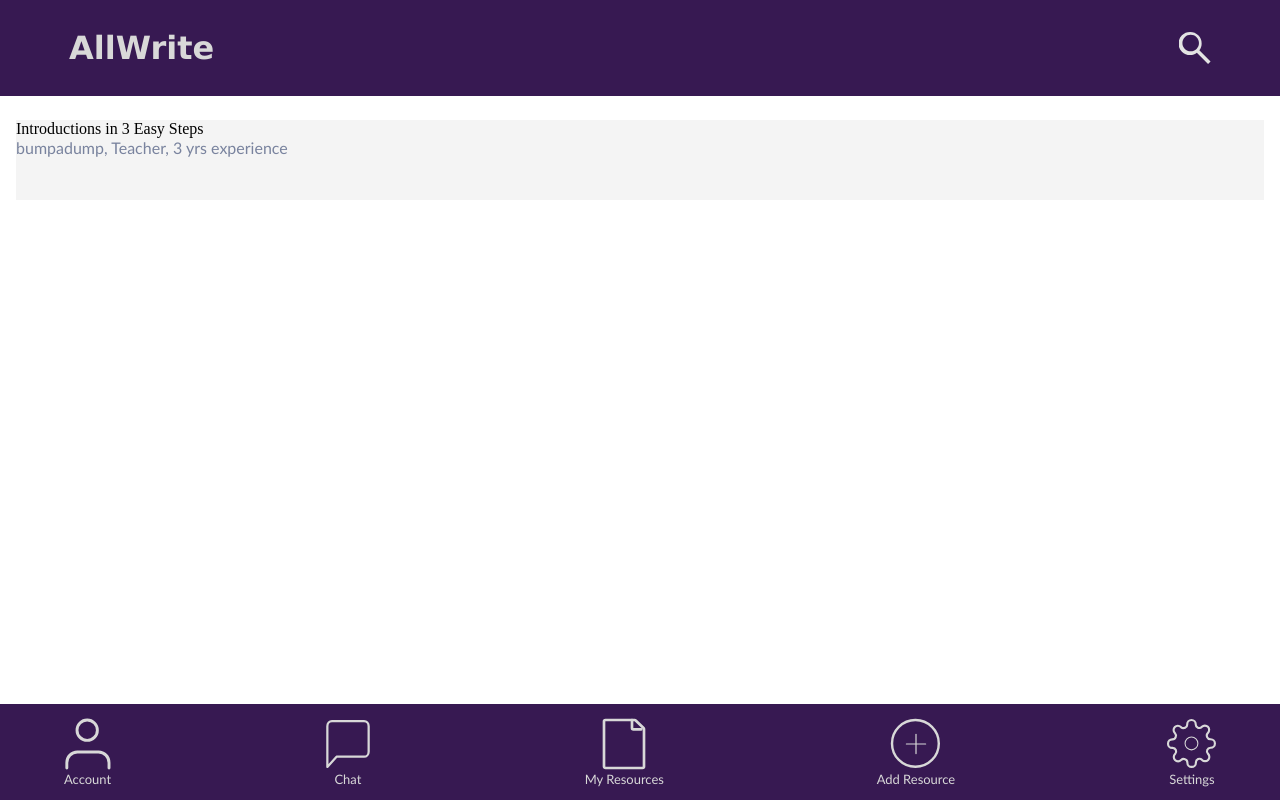
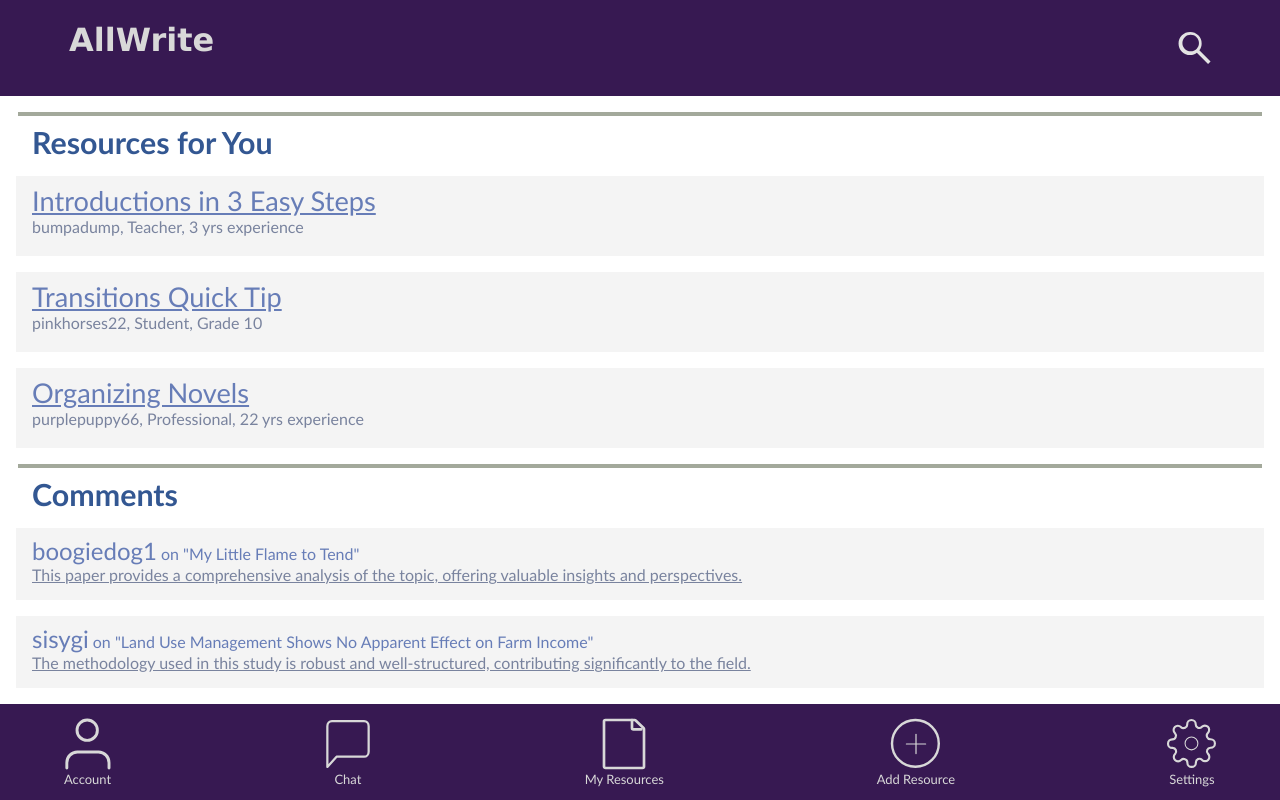
Before and after one commit to HaleyBelsher/allwrite, a plain HTML site: page index.html in a window 1280 px wide. Drawn offline with Linux system fonts and the light colour scheme; grey boxes are pictures that could not be loaded.

Commit message:
Completed Version
This is what I would like to turn in for my final project, if you are okay with it. It is a completed screen, and it has the basics of all things I was hoping to add.

I do have some follow-up questions, in hopes of continuing to learn to code.

1) How do I get the header to stop scrolling?
2)How do I get the SVGs to stop clipping when I don't have "overflow:visible" on them?
3) I'm happy with the amount of space below the h2s for now, but I was wondering how I might get it to be less if need be.
4) How do I get the second image to crop and not squish?

```diff
--- a/css/style.css
+++ b/css/style.css
@@ -14,31 +14,41 @@ html, body, main, div, section, article, aside, header, footer, table {
 
 svg {
     color:#d8d8d8;
-    /* I removed overflow visibility here */
+    overflow:visible;
+    /* I put the overflow visibility back because it never actually
+    left. I just had another svg section I didn't know about that
+    still had overflow. When I took it away, I couldn't get it to
+    stop clipping the edges of the SVGs. Not quite sure what to do
+    about that, but for now I'm not fixing what isn't broken.*/
 }
 
 h1 {
-    font-size: 2em;
+    font-size: 2rem;
     font-family: "Bangla MN", Geneva, Verdana, sans-serif;
     /* I added quote marks around two-word font names */
+}
+
+h2 {
+    padding:0;
+    margin:0;
+    font-size:1.9rem;
+    font-weight:900;
+    font-family:Avenir, Calibri, sans-serif;
+    padding-left:2rem;
+    color:#335792;
 }
 
 /*The period says that "site-header" is a class. The class refers
 more to the location of the text than the type of text it is.*/
 .site-header {
-    /*The background-color indicates what will be behind the text.
-    It is measured in hex.*/
-    /* z-index:1000; z-index has no effect on this element at this time (since it's not positioned) */
     padding-left:2.7dvw;
     padding-right:2.7dvw;
     height:12dvh;
     /* width:100%; this rule was causing width problems, better to let the browser handle width when you can */
     display:flex;
     justify-content:space-between;
-    align-items:center;
+    align-content:center;
     background-color:#371952;
-    /*The width indicates how much of the width of the screen will
-    be the background color.*/
     /*Overflow describes what happens to the text that goes beyond
     the container. Auto allows scrolling, but only shows scroll
     bars when necessary.*/
@@ -54,6 +64,7 @@ more to the location of the text than the type of text it is.*/
     max-width:1dvh; */
     width: 32px;
     height: auto;
+    overflow:visible;
 }
 
 /*This is to make a div for the body content*/
@@ -67,60 +78,63 @@ more to the location of the text than the type of text it is.*/
 
 /*This is the formatting for the resource articles*/
 .resource-box {
-    margin:1em;
-    height:5em;
+    margin:1rem;
+    height:5rem;
     background-color: #f4f4f4;
     box-sizing:border-box;
     display:flex;
     flex-direction:column;
 }
 
+.c-box {
+    margin:1rem;
+    height:4.5rem;
+    background-color: #f4f4f4;
+    box-sizing:border-box;
+    display:flex;
+    flex-direction:column;
+}
+
+/*This is to make a div for in-line text in the comments section*/
+.wrap-iblock {
+    display:inline-block;
+    padding-top:.5rem;
+}
+
 
 /*This is the formatting for the text included on the homepage.*/
 /*Titles of resources only*/
 .resource-title {
-position:relative;
-margin:3%;
-padding-top:30%;
+padding-top:.5rem;
+padding-left:1rem;
 font-size:1.7em;
 font-family:Avenir, Calibri, sans-serif;
 overflow:hidden;
 color:#677DB7;
 }
 
-.site-title {
-/*Float means that the element should tend toward that side of
-the container.*/
 
- /*Padding is how much padding there is for each side of an element,
-    and the default is to use all sides. You can use -top, -right,
-    -bottom, and -left to fix that.*/
-
-    }
-
-svg {
-    color:#d8d8d8;
-    overflow:visible
+/*When a person is in the title of an article, use this selector.*/
+.person-comment {
+    padding-top:.5rem;
+    padding-left:1rem;
+    font-size:1.5em;
+font-family:Avenir, Calibri, sans-serif;
+overflow:hidden;
+color: #677DB7;
 }
 
-.search {
-
-}
-
-h2 {
-font-size:xx-large;
-}
-
-/*When a person is in the title of an article, use this selector.*/
-person-title {
-font-size:1.5em;
+.person-chat {
+    padding-top:.5rem;
+    display:block;
+    font-size:1.5em;
 font-family:Avenir, Calibri, sans-serif;
 overflow:hidden;
 color: #677DB7;
 }
 
 /*This text goes after the person's name in comment articles*/
-comment-story {
+.comment-story {
 font-size: 1em;
 font-weight:lighter;
 font-family:Avenir, Calibri, sans-serif;
@@ -129,30 +143,61 @@ color: #677DB7;
 }
 
 /*This is the default text to act as additional info.*/
-sub-text{
-font-size:1em;
+.resource-text{
+padding-left:1rem;
+font-size:1rem;
 font-weight:lighter;
 font-family:Avenir, Calibri, sans-serif;
 overflow:hidden;
 color:#79839E
 }
 
+.comment-text{
+    padding-left:1rem;
+    font-size:1rem;
+    font-weight:lighter;
+    font-family:Avenir, Calibri, sans-serif;
+    overflow:hidden;
+    color:#79839E
+    }
+
+.chat-text{
+    font-size:1rem;
+    font-weight:lighter;
+    font-family:Avenir, Calibri, sans-serif;
+    overflow:hidden;
+    color:#79839E
+    }
 /*This is link text. It just underlines it.*/
 #link {
 text-decoration-line:underline;
 }
 
-
-/*This is the type of box for the resources*/
-.resource-box {
-
+img {
+    border-radius:50%;
+    width:3rem;
+    height:3rem;
+    overflow:hidden;
 }
 
+.column-1{
+    float:left;
+    width:5rem;
+    display:flex;
+    justify-content:center;
+    align-items:center;
+    padding-top:.75rem;
+}
 
+.column-2{
+    float:left;
+}
 
-
-
-
+.row::after {
+    content: "";
+    clear:both;
+    display:table;
+}
 
 /*This governs the text in the footer.*/
 footer {
--- a/index.html
+++ b/index.html
@@ -6,20 +6,9 @@
         <title>AllWrite</title>
         <link rel="stylesheet" href="css/style.css" />
     </head>
-<!--The body section contains ALL of the contents of the website.
-    There can only be one body section in the html document.-->
+
     <body>
-<!--The header section is for what is at the top of the page.-->
     <header id="h1" class="site-header">
-<!--svg simply enters an inline svg file. You can also insert
-    svg files, but I had altered this one in Sketch. I copied
-    and pasted the svg code here.-->
-<!--class="site-title" means that we are going to point to both
-the information in h1 and in the .site-title section of the
-css file.-->
-<!--h1, h2, down to h6, are the types of sections in an html
-    document. These correspond to css sections, so you can
-    format all h1 the same, h2 the same, and so on.-->
         <h1 class="site-header">AllWrite</h1>
         <svg class="site-header" width="58px" height="58px" viewBox="0 0 58 58" version="1.1" xmlns="http://www.w3.org/2000/svg" xmlns:xlink="http://www.w3.org/1999/xlink">
             <g id="Page-1" stroke="none" stroke-width="1" fill="none" fill-rule="evenodd">
@@ -28,23 +17,76 @@ css file.-->
         </svg>
     </header>
 
+<div class="body">
 
+<!--This is the guiding line above resources.-->
+<hr width="97%" size="4" color="#A3A99B"></hr>
 
-<!--This is a placeholder so I can see what the footer looks like-->
-<div class="body">
+<h2>Resources for You</h2>
 
     <!--This is an article for one Resource.-->
     <article class="resource-box">
-        <resource-title>Introductions in 3 Easy Steps</resource-title>
-        <sub-text>bumpadump, Teacher, 3 yrs experience</sub-text>
+        <span id="link" class="resource-title">Introductions in 3 Easy Steps</span>
+        <span class="resource-text">bumpadump, Teacher, 3 yrs experience</span>
+    </article>
+
+    <!--Resource 2-->
+    <article class="resource-box">
+        <span id="link" class="resource-title">Transitions Quick Tip</span>
+        <span class="resource-text">pinkhorses22, Student, Grade 10</span>
+    </article>
+
+    <!--Resource 3-->
+    <article class="resource-box">
+        <span id="link" class="resource-title">Organizing Novels</span>
+        <span class="resource-text">purplepuppy66, Professional, 22 yrs experience</span>
+    </article>
+
+
+    <hr width="97%" size="4" color="#A3A99B"></hr>
+    <h2>Comments</h2>
+    <!--Comment 1-->
+    <article class="c-box">
+        <div class="wrap-iblock"><span class="person-comment">boogiedog1</span><!----><span class="comment-story">  on "My Little Flame to Tend"</span></div>
+        <span id="link" class="comment-text">This paper provides a comprehensive analysis of the topic, offering valuable insights and perspectives.</span>
+    </article>
+
+    <!--Comment 2-->
+    <article class="c-box">
+        <div class="wrap-iblock"><span class="person-comment">sisygi</span><!----><span class="comment-story">  on "Land Use Management Shows No Apparent Effect on Farm Income"</span></div>
+        <span id="link" class="comment-text">The methodology used in this study is robust and well-structured, contributing significantly to the field.</span>
+    </article>
+
+    <hr width="97%" size="4" color="#A3A99B"></hr>
+    <h2>Chat</h2>
+    <!--Chat 1-->
+    <article class="c-box">
+        <div class="row">
+            <div class="column-1">
+                <img src="https://images.unsplash.com/photo-1575543483595-568b7afb6b9e?q=80&w=2535&auto=format&fit=crop&ixlib=rb-4.1.0&ixid=M3wxMjA3fDB8MHxwaG90by1wYWdlfHx8fGVufDB8fHx8fA%3D%3D" alt="Flower">
+            </div>
+            <div class="column-2">
+        <span class="person-chat">rosybw</span>
+        <span class="chat-text">see you at 7!</span>
+            </div>
+        </div>
+    </article>
+
+    <!--Chat 2-->
+    <article class="c-box">
+        <div class="row">
+            <div class="column-1">
+        <img src="https://images.unsplash.com/photo-1561037404-61cd46aa615b?q=80&w=2340&auto=format&fit=crop&ixlib=rb-4.1.0&ixid=M3wxMjA3fDB8MHxwaG90by1wYWdlfHx8fGVufDB8fHx8fA%3D%3D" alt="Dog">
+            </div>
+            <div class="column-2">
+        <span class="person-chat">lazybones</span>
+        <span class="chat-text">ur the best uwu</span>
+            </div>
+            </div>
     </article>
 </div>
 
-<!--This is the footer, which is the bottom of the screen. My hope
-is to make this stay where it is no matter what the height of the
-screen is.-->
 <footer class="site-footer">
-<!--next steps: add all 5 SVGs from the prototype. Do it as code to make it easier.-->
         <div class="bottom">
 <!--Account SVG-->
 <div class="footer-buttons">
```
Also changed, not shown: assets/photo-1561037404-61cd46aa615b.avif (added), assets/photo-1575543483595-568b7afb6b9e.avif (added), 1 other file.
